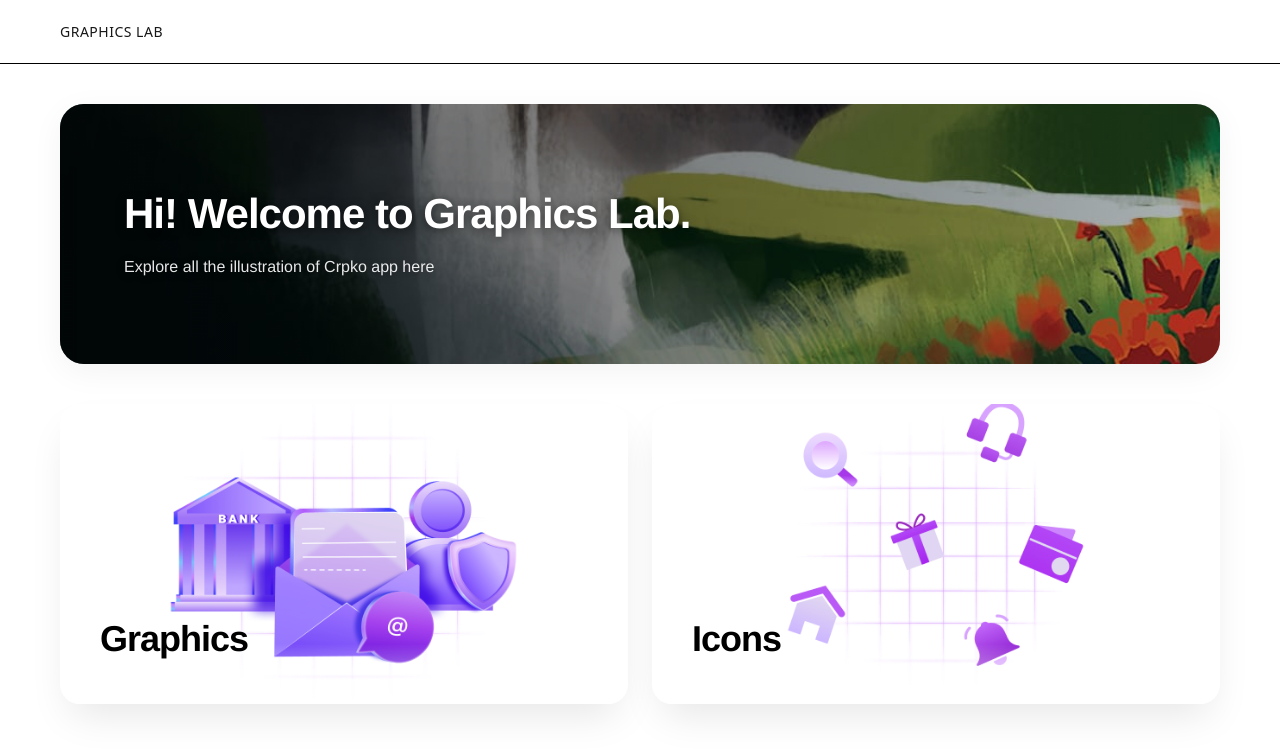
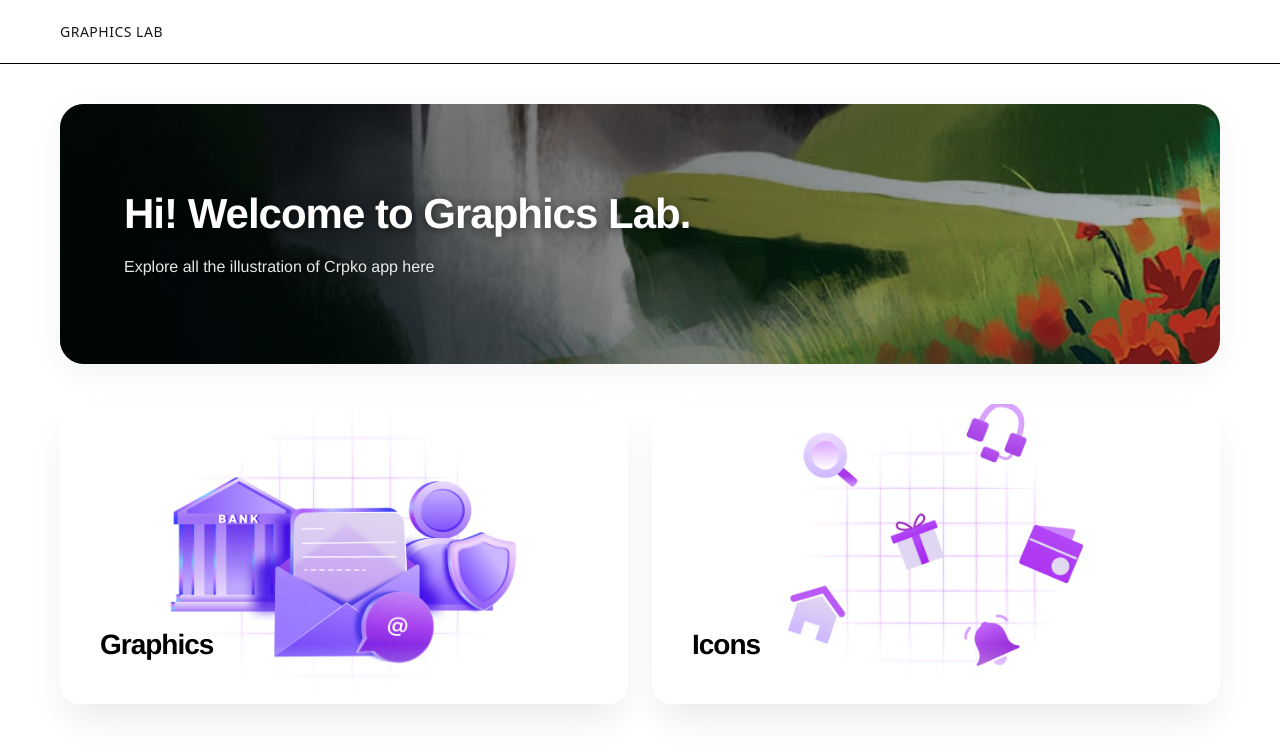
Before and after one commit to yamparalarahul27/illu-ic, a Next.js app: page /dashboard in a window 1280 px wide. Shown: the top 752 px of the page. Built offline with nearby package versions, Linux system fonts and the light colour scheme.

Commit message:
style: reduced dashboard card font size for spacing

```diff
--- a/src/app/dashboard/page.tsx
+++ b/src/app/dashboard/page.tsx
@@ -115,7 +115,7 @@ function DashboardContent() {
           <h2 style={{
             position: "relative",
             margin: 0,
-            fontSize: "36px",
+            fontSize: "28px", // Reduced from 36px
             fontWeight: 700,
             color: "#000000",
             letterSpacing: "-1px",
@@ -167,7 +167,7 @@ function DashboardContent() {
           <h2 style={{
             position: "relative",
             margin: 0,
-            fontSize: "36px",
+            fontSize: "28px", // Reduced from 36px
             fontWeight: 700,
             color: "#000000",
             letterSpacing: "-1px",
```
